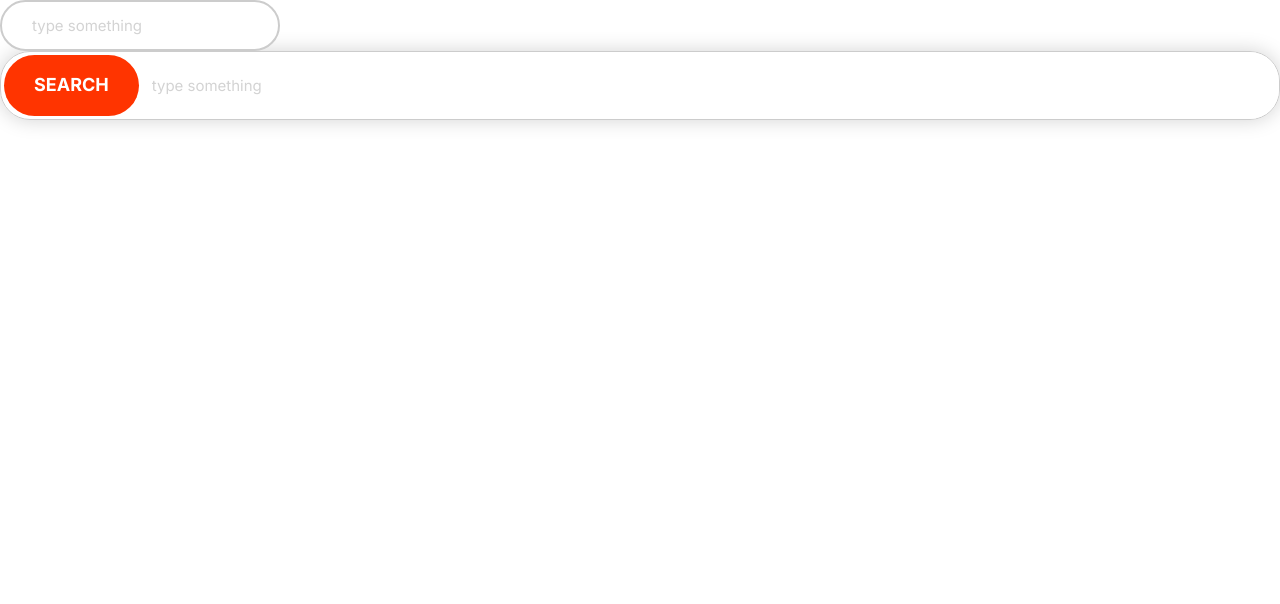
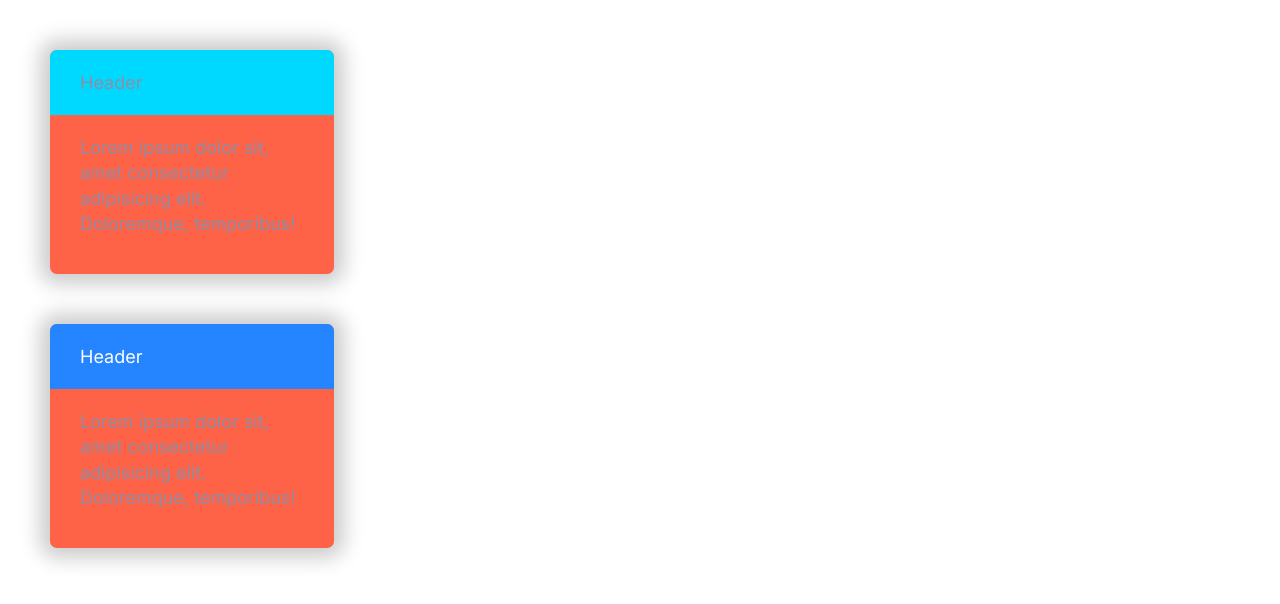
Before and after one commit to sadeghtavakoli/sadify, a plain HTML site: page index.html in a window 1280 px wide. Drawn offline with Linux system fonts and the light colour scheme.

Commit message:
build card component

```diff
--- a/css/style.css
+++ b/css/style.css
@@ -238,3 +238,28 @@ a {
     font-size: 1.5rem;
   }
 }
+/* Cards */
+.card {
+  border-radius: 7px;
+  box-shadow: 0 0 20px 10px var(--color-border);
+  background-color: tomato;
+  margin: 5rem;
+  transition: transform 0.5s;
+  overflow: hidden;
+}
+
+.card:hover {
+  transform: scale(1.15);
+  color: white;
+}
+.card__header,
+.card__body {
+  padding: 2rem 3rem;
+}
+.card--primary .card__header {
+  background: var(--color-primary);
+  color: white;
+}
+.card--secondary .card__header {
+  background: var(--color-secondary);
+}
--- a/index.html
+++ b/index.html
@@ -17,10 +17,26 @@
     <title>Sadify</title>
   </head>
   <body>
-    <input class="input" type="text" placeholder="type something" />
-    <div class="input-group">
-      <button class="btn btn--accent">Search</button>
-      <input class="input" type="text" placeholder="type something" />
+    <div style="width: 30%">
+      <div class="card card--secondary">
+        <header class="card__header">Header</header>
+        <div class="card__body">
+          <p>
+            Lorem ipsum dolor sit, amet consectetur adipisicing elit.
+            Doloremque, temporibus!
+          </p>
+        </div>
+      </div>
+
+      <div class="card card--primary">
+        <header class="card__header">Header</header>
+        <div class="card__body">
+          <p>
+            Lorem ipsum dolor sit, amet consectetur adipisicing elit.
+            Doloremque, temporibus!
+          </p>
+        </div>
+      </div>
     </div>
   </body>
 </html>
```
Also changed, not shown: components/cards.html (added, +19 -0 lines).
